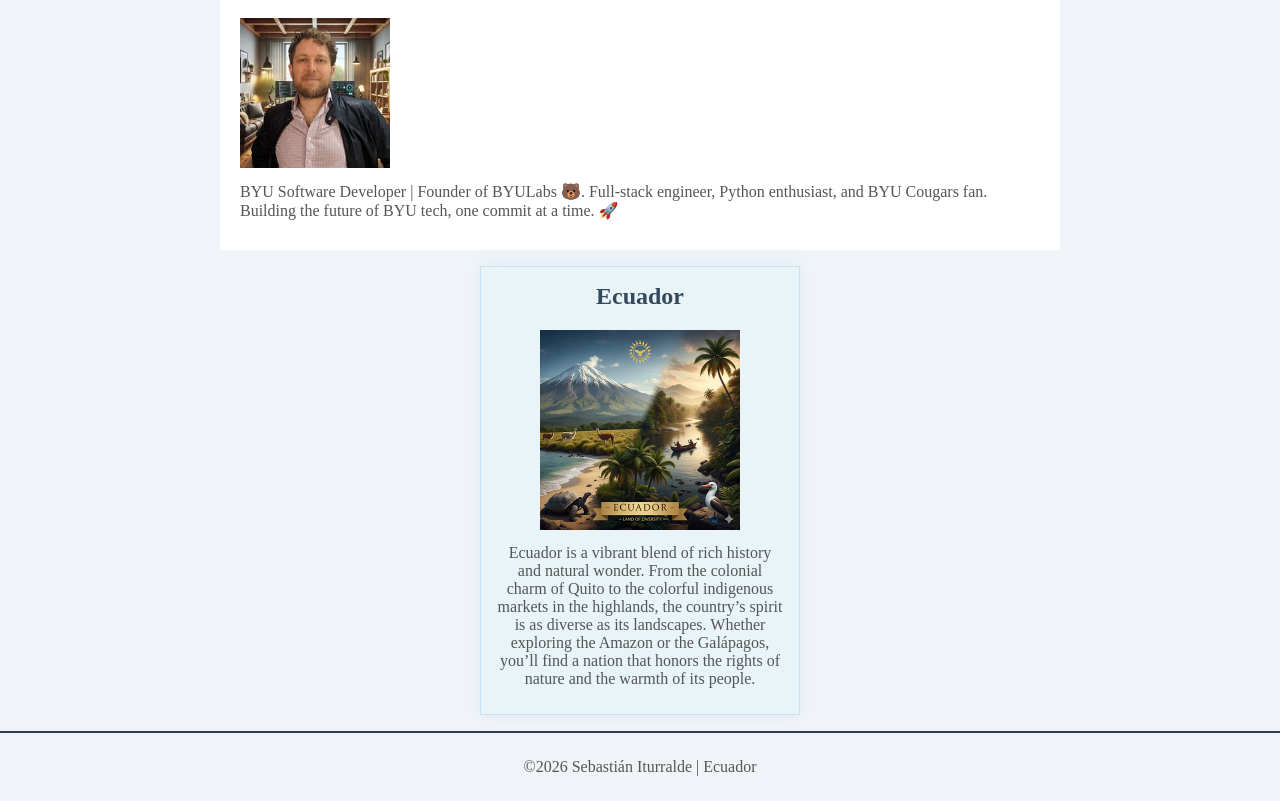
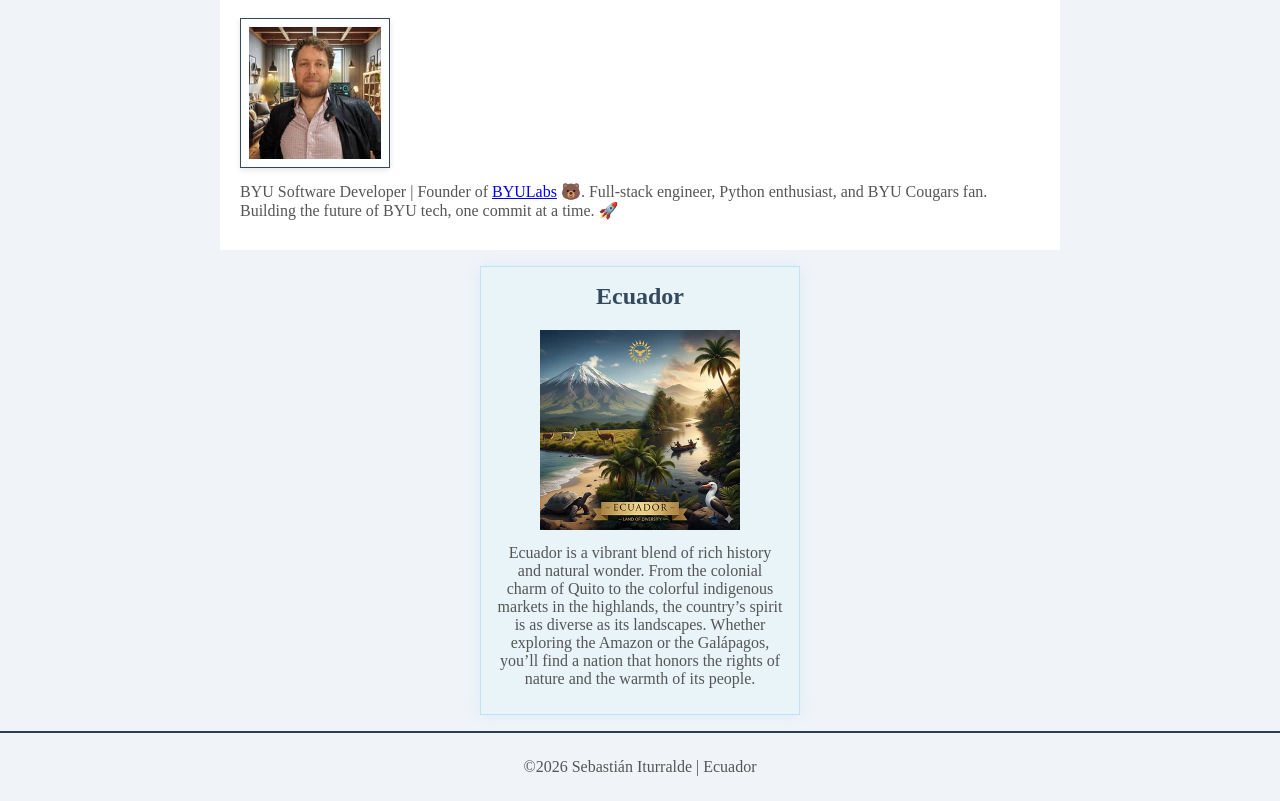
Before and after one commit to itusebastian/wdd130, a plain HTML site: page index.html in a window 1280 px wide. Shown: the part 144-945 px from the top of the page. Drawn offline with Linux system fonts and the light colour scheme.

Commit message:
Update index.html and styles.css for content enhancement and styling improvements

```diff
--- a/index.html
+++ b/index.html
@@ -21,7 +21,9 @@
   <main>
     <h1>Sebastián Iturralde | WDD 130</h1>
     <img src="images/profile.jpg" alt="Sebastián Iturralde" width="200">
-    <p>BYU Software Developer | Founder of BYULabs 🐻. Full-stack engineer, Python enthusiast, and
+    <p>BYU Software Developer | Founder of <a href="https://byulabs.github.io/">BYULabs</a> 🐻.
+      Full-stack engineer, Python
+      enthusiast, and
       BYU
       Cougars fan. Building the future of BYU tech, one commit at a time. 🚀</p>
   </main>
--- a/styles/styles.css
+++ b/styles/styles.css
@@ -42,6 +42,9 @@ h2 {
 main img {
     width: 150px;
     height: auto;
+    border: 1px solid #34495e;
+    padding: 8px;
+    box-shadow: 0 2px 6px rgb(0 0 0 / 0.1);
 }
 
 p {
```
